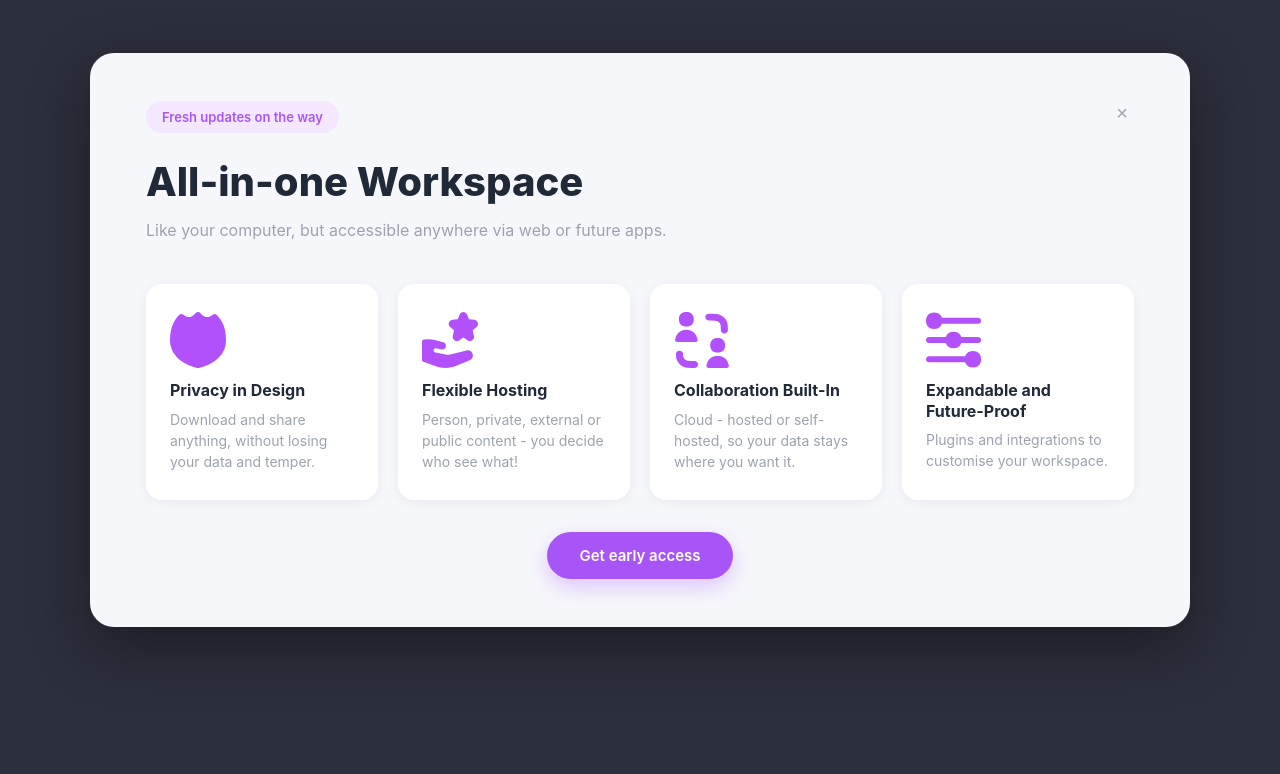
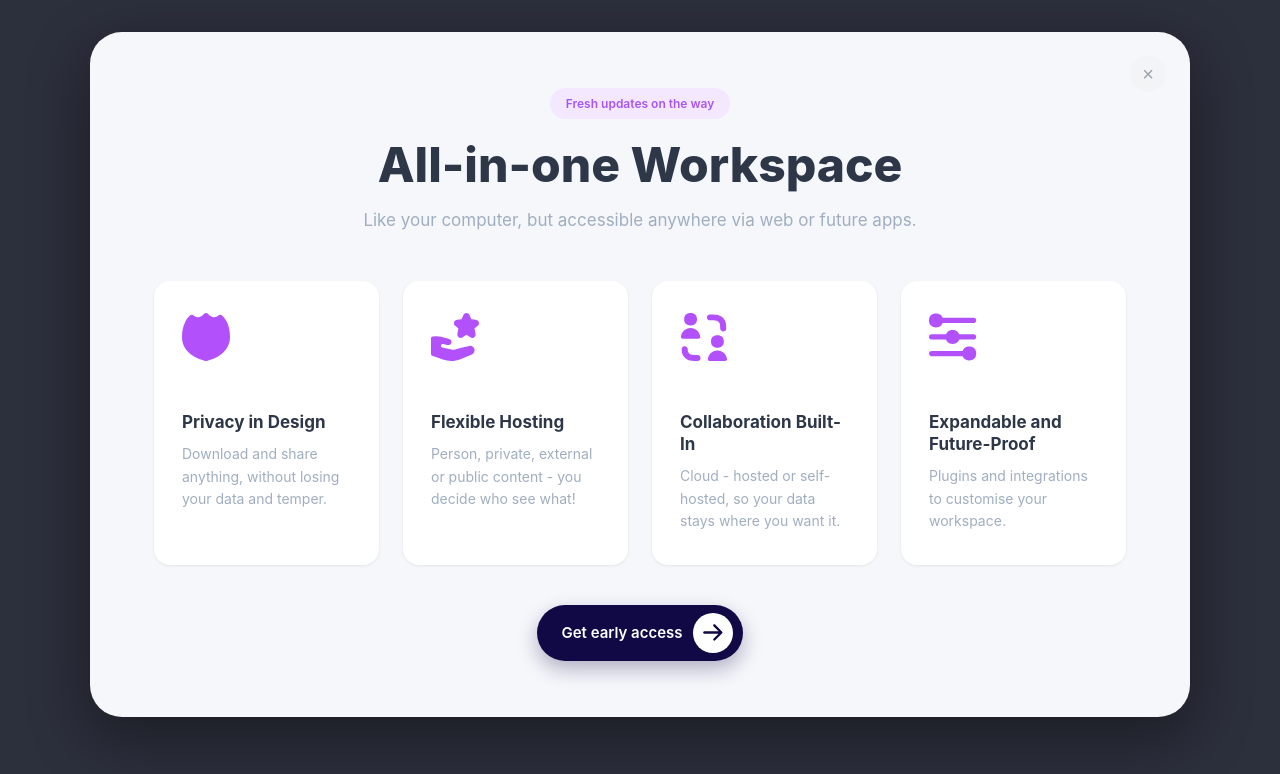
Before and after one commit to drumee/onboarding, a website: page src/pages/features.html in a window 1280 px wide. Drawn offline with nearby package versions, Linux system fonts and the light colour scheme; files that its build step writes are made by us from their sources.

Commit message:
Update features page

```diff
--- a/src/pages/features.html
+++ b/src/pages/features.html
@@ -70,7 +70,14 @@
           </div>
 
           <div class="modal-cta">
-            <a class="btn" href="#">Get early access</a>
+            <a class="btn" href="#">
+              Get early access
+              <img
+                src="../assets/features_page/access.svg"
+                alt=""
+                class="btn-arrow"
+              />
+            </a>
           </div>
         </div>
       </div>
--- a/src/scss/features.scss
+++ b/src/scss/features.scss
@@ -2,8 +2,9 @@
   --bg:#2C2F3C;
   --panel:#F6F7FB;
   --accent:#A855F7;
-  --text-dark:#1F2937;
-  --text-light:#9CA3AF;
+  --brand:#110945;
+  --text-dark:#2D3748;
+  --text-light:#A0AEC0;
   --badge-bg:#F3E8FF;
   --badge-text:#A855F7;
 }
@@ -13,9 +14,11 @@
 html,body{
   height:100%;
   margin:0;
-  font-family:"Inter",system-ui,sans-serif;
+  font-family:"Inter",-apple-system,BlinkMacSystemFont,"Segoe UI",Roboto,sans-serif;
   background:var(--bg);
   color:var(--panel);
+  -webkit-font-smoothing:antialiased;
+  -moz-osx-font-smoothing:grayscale;
 }
 
 .container{
@@ -69,23 +72,38 @@ html,body{
 .modal{
   background:var(--panel);
   color:var(--text-dark);
-  padding:3rem 3.5rem;
-  border-radius:24px;
+  padding:3.5rem 4rem;
+  border-radius:32px;
   box-shadow:0 20px 60px rgba(0,0,0,0.4);
   max-width:1100px;
   width:100%;
+  position:relative;
+  text-align:center;
 }
 
 .close-btn{
-  float:right;
-  background:none;
+  position:absolute;
+  top:1.5rem;
+  right:1.5rem;
+  background:#F3F4F6;
   border:none;
-  color:var(--text-light);
+  color:#9CA3AF;
   font-size:20px;
   cursor:pointer;
   padding:0;
-  width:24px;
-  height:24px;
+  width:36px;
+  height:36px;
+  border-radius:50%;
+  display:flex;
+  align-items:center;
+  justify-content:center;
+  line-height:1;
+  transition:all 0.2s;
+}
+
+.close-btn:hover{
+  background:#E5E7EB;
+  color:var(--text-dark);
 }
 
 .badge{
@@ -95,59 +113,68 @@ html,body{
   padding:0.5rem 1rem;
   border-radius:999px;
   font-weight:600;
-  font-size:13px;
-  margin-bottom:1rem;
+  font-size:12px;
+  margin-bottom:1.25rem;
 }
 
 .modal h2{
-  font-size:2.5rem;
-  margin:0.5rem 0 0.75rem;
+  font-size:3rem;
+  margin:0 0 1rem;
   font-weight:800;
   color:var(--text-dark);
-  text-align:left;
+  text-align:center;
+  line-height:1.1;
 }
 
 .lead{
   color:var(--text-light);
-  font-size:16px;
-  line-height:1.6;
-  margin-bottom:2.5rem;
-  text-align:left;
+  font-size:17px;
+  line-height:1.5;
+  margin-bottom:3rem;
+  text-align:center;
 }
 
 .cards{
   display:grid;
   grid-template-columns:repeat(4,1fr);
-  gap:1.25rem;
-  margin-bottom:2rem;
+  gap:1.5rem;
+  margin-bottom:2.5rem;
+  text-align:left;
 }
 
 .card{
   background:#fff;
-  padding:1.75rem 1.5rem;
+  padding:2rem 1.75rem;
   border-radius:16px;
-  box-shadow:0 2px 12px rgba(0,0,0,0.06);
+  box-shadow:0 1px 3px rgba(0,0,0,0.08);
+  transition:box-shadow 0.2s,transform 0.2s;
+  text-align:left;
+}
+
+.card:hover{
+  box-shadow:0 4px 12px rgba(0,0,0,0.12);
+  transform:translateY(-2px);
 }
 
 .card-icon{
-  width:56px;
-  height:56px;
-  margin-bottom:0.75rem;
+  width:48px;
+  height:48px;
+  margin-bottom:50px;
   display:block;
 }
 
 .card h3{
-  font-size:16px;
+  font-size:17px;
   font-weight:700;
   color:var(--text-dark);
-  margin:0 0 0.5rem;
+  margin:0 0 0.625rem;
   line-height:1.3;
 }
 
 .card p{
   font-size:14px;
   color:var(--text-light);
-  line-height:1.5;
+  line-height:1.6;
   margin:0;
 }
 
@@ -157,21 +184,40 @@ html,body{
 }
 
 .btn{
-  display:inline-block;
-  background:var(--accent);
+  display:inline-flex;
+  align-items:center;
+  gap:0.625rem;
+  background:var(--brand);
   color:#fff;
-  padding:0.875rem 2rem;
+  padding:0.5rem 0.625rem 0.5rem 1.5rem;
   border-radius:999px;
   text-decoration:none;
   font-weight:600;
   font-size:15px;
-  box-shadow:0 8px 20px rgba(168,85,247,0.3);
+  box-shadow:0 8px 20px rgba(17,9,69,0.3);
   transition:all 0.2s;
 }
 
 .btn:hover{
   transform:translateY(-2px);
-  box-shadow:0 12px 24px rgba(168,85,247,0.4);
+  box-shadow:0 12px 24px rgba(17,9,69,0.4);
+}
+
+.btn-arrow{
+  width:40px;
+  height:40px;
+  display:inline-flex;
+  align-items:center;
+  justify-content:center;
+  background:#fff;
+  border-radius:50%;
+  padding:10px;
+}
+
+.btn-arrow img{
+  width:100%;
+  height:100%;
+  object-fit:contain;
 }
 
 @media(max-width:900px){
```
